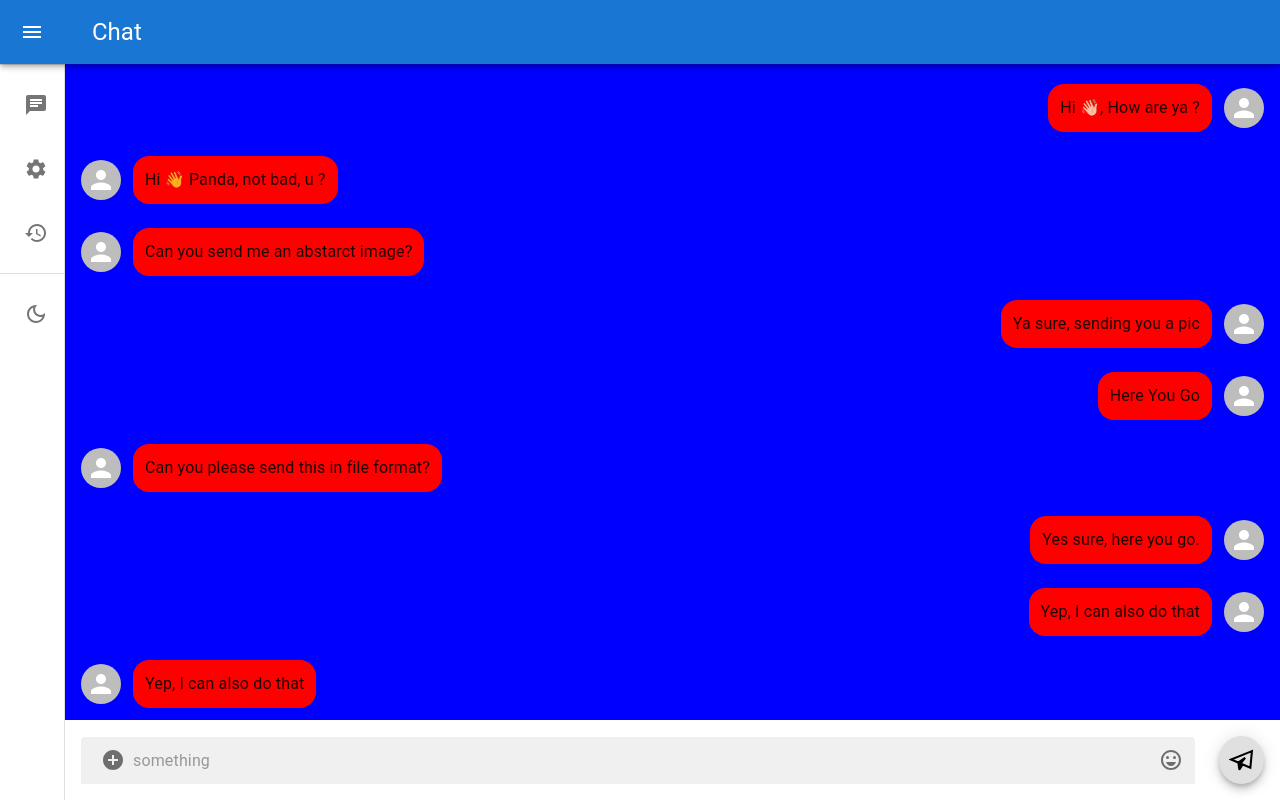
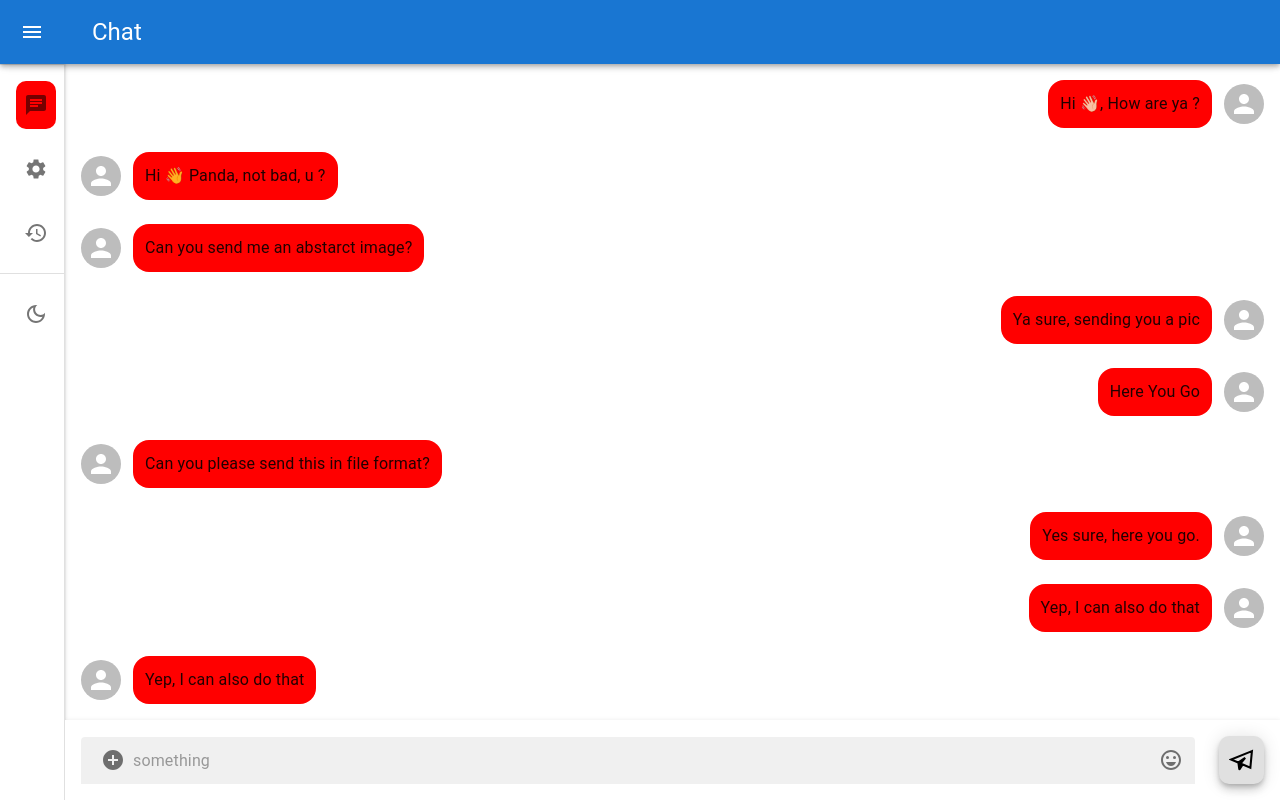
Before and after one commit to NoureldinAmer/chat-webapp-fe, a React (Create React App) app: page / in a window 1280 px wide. Built offline with nearby package versions, Linux system fonts and the light colour scheme.

Commit message:
fix chat layout

```diff
--- a/src/Chat.js
+++ b/src/Chat.js
@@ -38,15 +38,12 @@ function Chat() {
         maxWidth: "100%",
         height: "calc(100vh - 64px)",
         maxHeight: "calc(100vh - 64px)",
-        backgroundColor: "green",
       }}
     >
       <Stack
-        spacing={0.5}
         minWidth= "0"
         maxHeight={"calc(100vh - 64px)"}
         maxWidth="100%"
-        backgroundColor="blue"
       >
         <Box></Box>
         <Box
@@ -64,6 +61,7 @@ function Chat() {
           sx={{
             width: "100%",
             backgroundColor: "white",
+            boxShadow: 2
           }}
           maxWidth="100%"
           p={2}
@@ -100,6 +98,7 @@ function Chat() {
               sx={{
                 height: 48,
                 width: 48,
+                borderRadius: 2.5,
               }}
             >
               <GrSend size={"25px"}/>
--- a/src/ChatLog.js
+++ b/src/ChatLog.js
@@ -7,7 +7,7 @@ function ChatLog() {
     <Stack spacing={3} p={2}>
       {Chat_History.map((elm) => {
         return elm.incoming ? (
-          <Stack direction="row" justifyContent="end" alignItems={"center"} spacing={1.5}>
+          <Stack direction="row" justifyContent="end" alignItems={"center"} spacing={1.5} >
             <Box
               p={1.5}
               sx={{
@@ -19,6 +19,7 @@ function ChatLog() {
               <Typography>{elm.message}</Typography>
             </Box>
             <Avatar />
+
           </Stack>
         ) : (
           <Stack direction="row" justifyContent="start" width="47%" minWidth={"400px"} alignItems={"center"} spacing={1.5}>
--- a/src/NavBar.js
+++ b/src/NavBar.js
@@ -1,4 +1,4 @@
-import React, {useState} from "react";
+import React, { useState } from "react";
 import { styled, useTheme } from "@mui/material/styles";
 import Box from "@mui/material/Box";
 import MuiDrawer from "@mui/material/Drawer";
@@ -53,16 +53,16 @@ const Main = styled("main", { shouldForwardProp: (prop) => prop !== "open" })(
     padding: theme.spacing(3),
     transition: theme.transitions.create("margin", {
       easing: theme.transitions.easing.sharp,
-      duration: theme.transitions.duration.leavingScreen
+      duration: theme.transitions.duration.leavingScreen,
     }),
     marginLeft: `-${drawerWidth}px`,
     ...(open && {
       transition: theme.transitions.create("margin", {
         easing: theme.transitions.easing.easeOut,
-        duration: theme.transitions.duration.enteringScreen
+        duration: theme.transitions.duration.enteringScreen,
       }),
-      marginLeft: 0
-    })
+      marginLeft: 0,
+    }),
   })
 );
 
@@ -111,7 +111,7 @@ const Drawer = styled(MuiDrawer, {
 }));
 
 export default function Navbar(props) {
-  const [toolbarHeader, setToolbarHeader] = useState("Chat")
+  const [toolbarHeader, setToolbarHeader] = useState("Chat");
   const history = useHistory();
 
   const theme = useTheme();
@@ -128,8 +128,8 @@ export default function Navbar(props) {
   return (
     <Box sx={{ display: "flex", minWidth: "500px" }}>
       <CssBaseline />
-      <AppBar position="fixed" open={open} sx={{height: "64px"}}>
-        <Toolbar >
+      <AppBar position="fixed" open={open} sx={{ height: "64px" }}>
+        <Toolbar>
           <IconButton
             color="inherit"
             aria-label="open drawer"
@@ -147,7 +147,7 @@ export default function Navbar(props) {
           </Typography>
         </Toolbar>
       </AppBar>
-      <Drawer variant="permanent" open={open}>
+      <Drawer variant="permanent" open={open} sx={{ boxShadow: 2 }}>
         <DrawerHeader>
           <IconButton onClick={handleDrawerClose}>
             {theme.direction === "rtl" ? (
@@ -161,15 +161,22 @@ export default function Navbar(props) {
         <List>
           {routes.map((route) => (
             <ListItem
-              sx={{ display: "block" }}
+              sx={{
+                display: "block",
+              }}
               onClick={() => {
                 history.push(route.link);
-                setToolbarHeader(route.title)
+                setToolbarHeader(route.title);
               }}
             >
               <ListItemButton
                 sx={{
                   minHeight: 48,
+                  borderRadius: "10px",
+                  backgroundColor: route.title === toolbarHeader ? "red" : null,
+                  "&:hover" : {
+                    backgroundColor: route.title === toolbarHeader ? "lightcoral" : null,
+                  },
                   justifyContent: open ? "initial" : "center",
                   px: 2.5,
                 }}
@@ -199,6 +206,7 @@ export default function Navbar(props) {
                 minHeight: 48,
                 justifyContent: open ? "initial" : "center",
                 px: 2.5,
+                borderRadius: "10px",
               }}
             >
               <ListItemIcon
@@ -215,7 +223,7 @@ export default function Navbar(props) {
           </ListItem>
         </List>
       </Drawer>
-      <Box component="main" sx={{ flexGrow: 1, p: 0, minWidth: 0}}>
+      <Box component="main" sx={{ flexGrow: 1, p: 0, minWidth: 0 }}>
         <DrawerHeader />
         {props.children}
       </Box>
```
